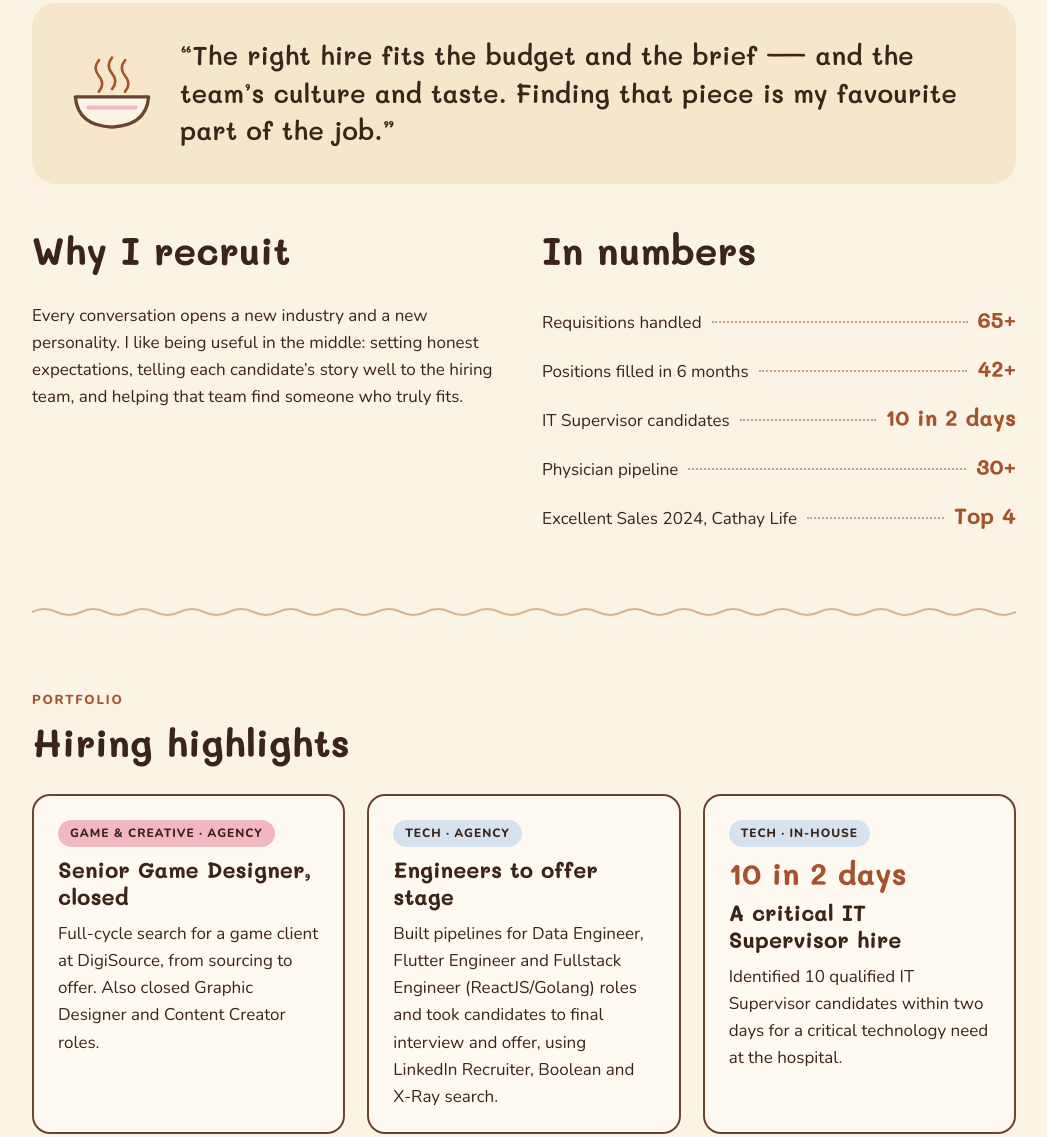
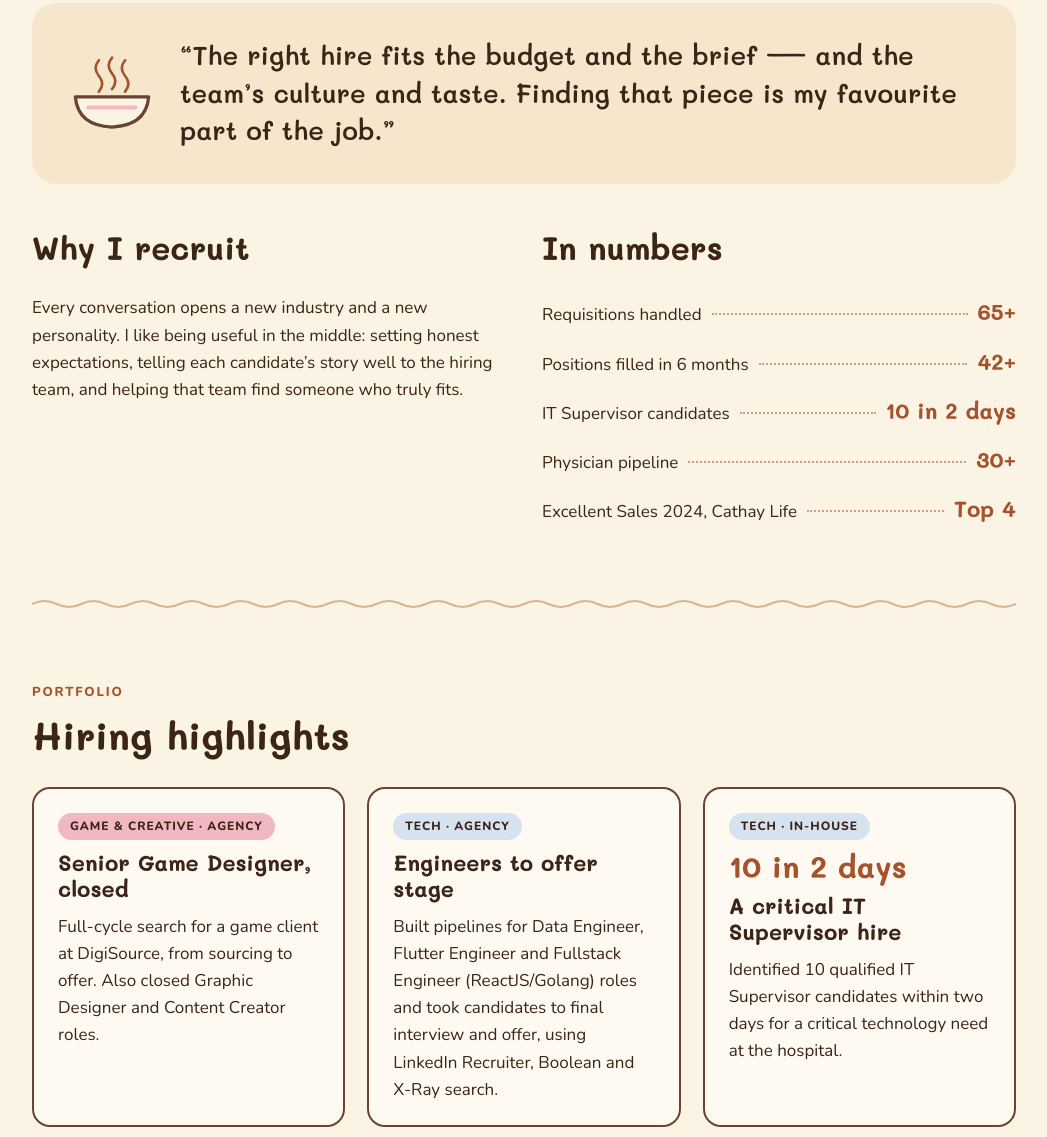
Before and after one commit to minhthuytong/minhthuytong.github.io, a plain HTML site: page index.html in a window 1280 px wide. Shown: the part 683-1820 px from the top of the page, without its empty margins (116-1163 px from the left). Drawn offline with nearby package versions, Linux system fonts and the light colour scheme.

Commit message:
Keep section headings on one line
Co-Authored-By: Claude Opus 5.5 <noreply@anthropic.com>
Claude-Session: https://claude.ai/code/session_017tMy1UZazpze8ihMpqTfhT

```diff
--- a/index.html
+++ b/index.html
@@ -85,6 +85,8 @@ nav.menu a{text-decoration:none;padding:10px 4px;min-height:44px;display:inline-
 
 /* two col */
 .two{display:grid;grid-template-columns:repeat(auto-fit,minmax(300px,1fr));gap:36px}
+.two h2{font-size:clamp(24px,3vw,32px)}
+.nb{white-space:nowrap}
 .chips{display:flex;flex-wrap:wrap;gap:8px}
 .chip{border:2px solid var(--wood);border-radius:999px;padding:5px 14px;font-weight:700;font-size:15px;background:#FFFaf1}
 .offbox{background:var(--card);border-radius:20px;padding:26px 28px}
@@ -150,7 +152,7 @@ footer{text-align:center;font-size:14px;color:var(--ink-soft);padding:30px 0 48p
     </div>
     <div class="two" style="margin-top:44px">
       <div>
-        <h2><span data-l="en">Why I recruit</span><span data-l="vi">Vì sao tôi làm tuyển dụng</span></h2>
+        <h2><span data-l="en">Why I recruit</span><span data-l="vi">Vì sao tôi làm <span class="nb">tuyển dụng</span></span></h2>
         <p data-l="en" style="margin:0">Every conversation opens a new industry and a new personality. I like being useful in the middle: setting honest expectations, telling each candidate’s story well to the hiring team, and helping that team find someone who truly fits.</p>
         <p data-l="vi" style="margin:0">Mỗi cuộc trò chuyện mở ra một ngành nghề mới, một cá tính mới. Tôi thích được làm người ở giữa có ích: nói rõ kỳ vọng thật, kể đúng câu chuyện của ứng viên với đội tuyển dụng, và giúp đội tìm được người thật sự phù hợp.</p>
       </div>
```
